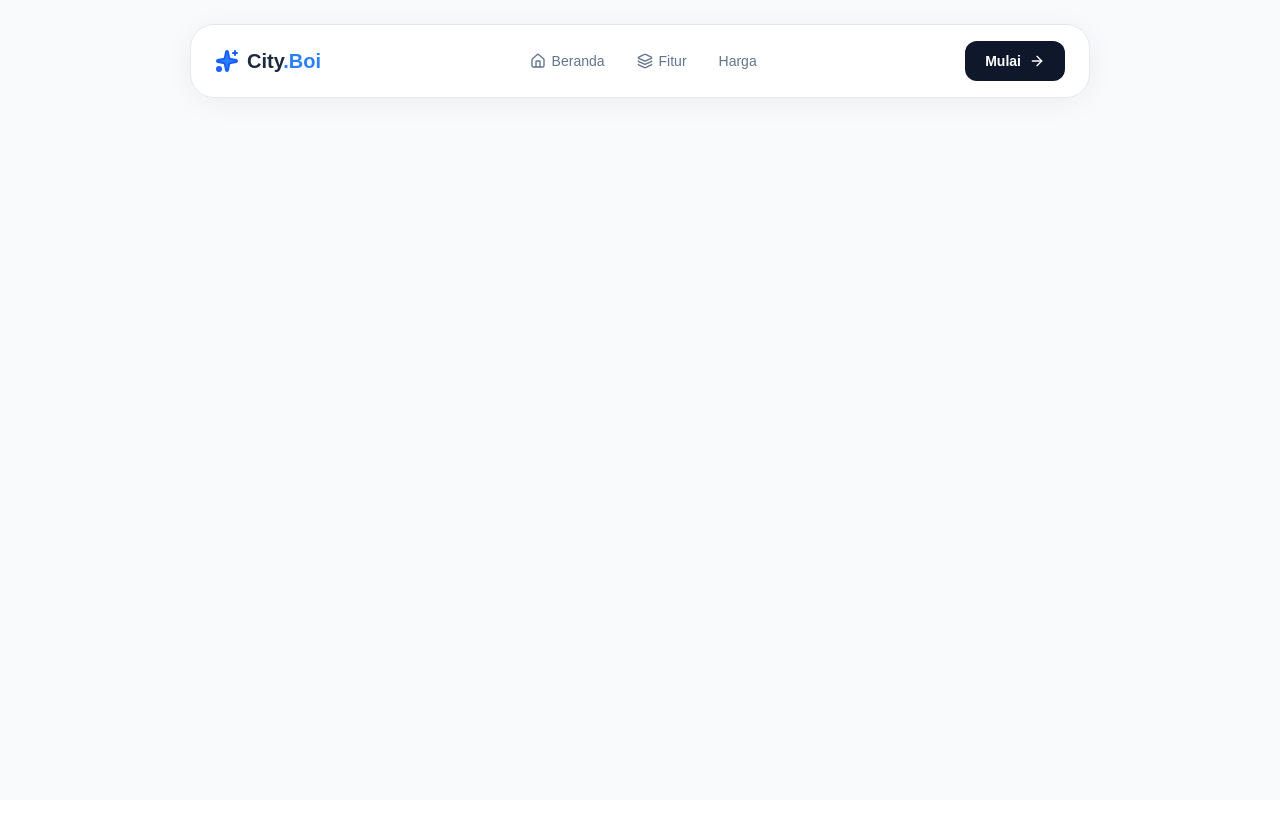
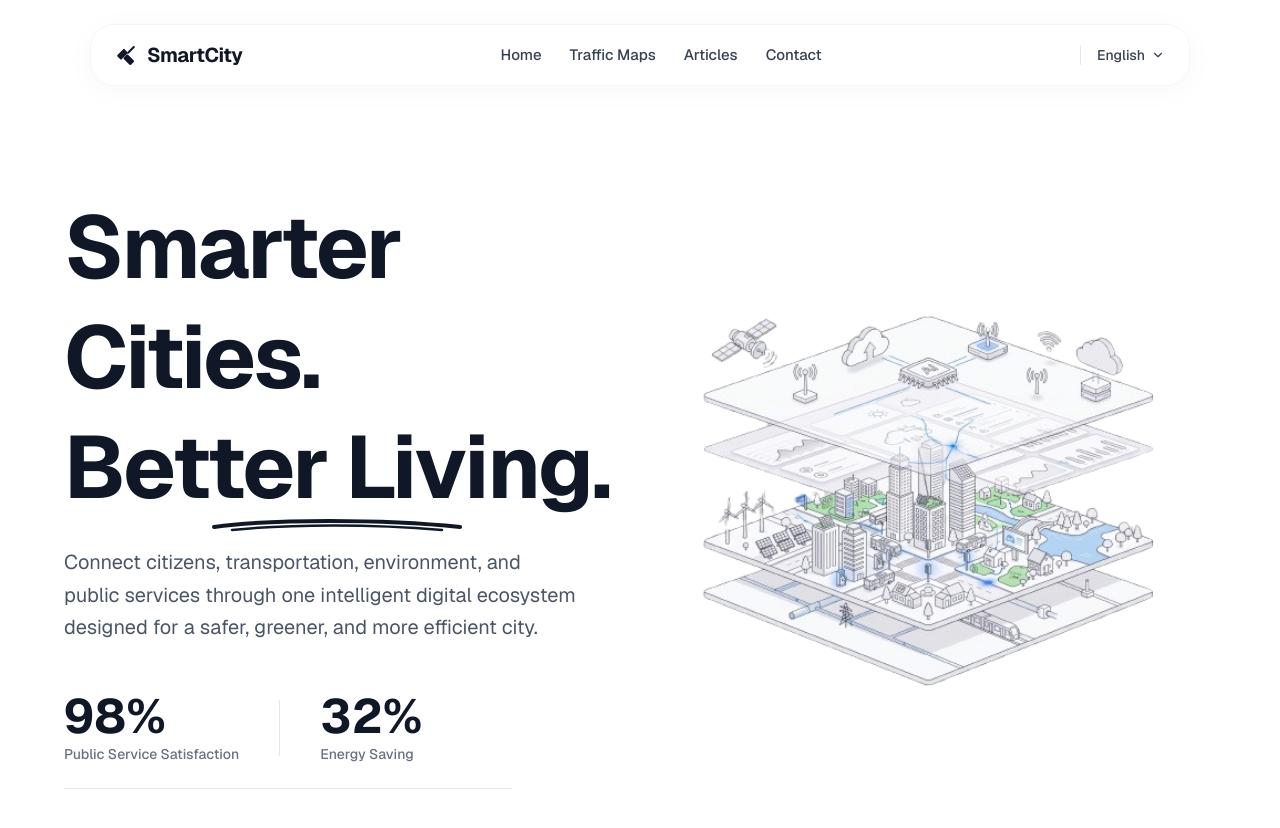
Before and after one commit to alghanifaras/WebDesign-Competition, a Next.js app: page / in a window 1280 px wide. Shown: the top 828 px of the page. Before the commit the page ends 800 px from the top, so only its background shows below. Built offline with nearby package versions, Linux system fonts and the light colour scheme.

Commit message:
hero section

```diff
--- a/src/app/layout.js
+++ b/src/app/layout.js
@@ -1,3 +1,4 @@
+import Navbar from "@/components/Navbar";
 import { Geist, Geist_Mono } from "next/font/google";
 import "./globals.css";
 
@@ -12,8 +13,8 @@ const geistMono = Geist_Mono({
 });
 
 export const metadata = {
-  title: "Create Next App",
-  description: "Generated by create next app",
+  title: "SmartCity Platform",
+  description: "Building the Future of Intelligent Cities",
 };
 
 export default function RootLayout({ children }) {
@@ -22,7 +23,10 @@ export default function RootLayout({ children }) {
       lang="en"
       className={`${geistSans.variable} ${geistMono.variable} h-full antialiased`}
     >
-      <body className="min-h-full flex flex-col">{children}</body>
+      <body className="min-h-full flex flex-col">
+        <Navbar />
+        {children}
+      </body>
     </html>
   );
 }
--- a/src/app/page.js
+++ b/src/app/page.js
@@ -1,12 +1,9 @@
-import Navbar from "@/components/Navbar";
-import Image from "next/image";
+import HeroSection from "@/components/HeroSection";
 
 export default function Home() {
   return (
-    <div className="flex flex-col min-h-screen bg-slate-50 font-poppins dark:bg-slate-900">
-      <main className="flex flex-col flex-1 w-full">
-        <Navbar />
-      </main>
-    </div>
+    <main className="w-full min-h-screen bg-white">
+      <HeroSection />
+    </main>
   );
 }
--- /dev/null
+++ b/src/components/HeroSection.jsx
@@ -0,0 +1,75 @@
+import React from 'react';
+
+const HeroSection = () => {
+  return (
+    <section className="bg-white pt-36 pb-16 lg:pt-48 lg:pb-24 font-sans overflow-hidden">
+      <div className="max-w-[1400px] mx-auto px-6 sm:px-8 lg:px-12 xl:px-16">
+        {/* Menghapus gap besar di sini agar elemen bisa lebih berdekatan */}
+        <div className="flex flex-col lg:flex-row items-center justify-between">
+
+          {/* Bagian Kiri: Konten Teks (z-10 agar selalu di atas jika gambar overlap) */}
+          <div className="w-full lg:w-[50%] flex flex-col justify-center items-start relative z-10 lg:pr-4">
+            <h1 className="text-5xl md:text-6xl lg:text-[5.5rem] font-bold text-gray-900 leading-tight mb-6 tracking-tight">
+              Smarter Cities.<br/>
+              <span className="relative whitespace-nowrap">
+                Better Living.
+                <svg
+                  className="absolute w-full h-4 -bottom-2 left-0 text-gray-900"
+                  viewBox="0 0 250 16"
+                  fill="none"
+                  xmlns="http://www.w3.org/2000/svg"
+                >
+                  <path d="M2 11C60 3 170 3 248 11" stroke="currentColor" strokeWidth="4" strokeLinecap="round"/>
+                  <path d="M20 14C80 8 160 8 230 14" stroke="currentColor" strokeWidth="2.5" strokeLinecap="round"/>
+                </svg>
+              </span>
+            </h1>
+
+            <p className="text-gray-600 text-lg md:text-xl mb-12 max-w-lg leading-relaxed">
+              Connect citizens, transportation, environment, and public services through one intelligent digital ecosystem designed for a safer, greener, and more efficient city.
+            </p>
+
+            <div className="w-full max-w-md">
+              <div className="flex items-center gap-10 mb-6">
+                <div>
+                  <h3 className="text-4xl lg:text-5xl font-bold text-gray-900 mb-1">98%</h3>
+                  <p className="text-gray-500 text-sm font-medium">Public Service Satisfaction</p>
+                </div>
+
+                {/* Garis Pembatas Vertikal */}
+                <div className="w-px h-14 bg-gray-200"></div>
+
+                <div>
+                  <h3 className="text-4xl lg:text-5xl font-bold text-gray-900 mb-1">32%</h3>
+                  <p className="text-gray-500 text-sm font-medium">Energy Saving</p>
+                </div>
+              </div>
+
+              {/* Garis Pembatas Horizontal */}
+              <div className="h-px w-full bg-gray-200 mb-6"></div>
+            </div>
+
+          </div>
+
+          {/* Bagian Kanan: Ilustrasi */}
+          {/* Memperlebar max-width, memberikan efek scale besar, dan negative margin kiri */}
+          <div className="w-full lg:w-[50%] flex justify-center lg:justify-end relative z-0 mt-16 lg:mt-0">
+            <img
+              src="/hero.png"
+              alt="Smart City Ecosystem Illustration"
+              className="w-full max-w-[800px] h-auto object-contain transform lg:scale-[1.2] xl:scale-[1.3] lg:-ml-16 pointer-events-none"
+            />
+          </div>
+
+        </div>
+      </div>
+
+
+
+    </section>
+
+
+  );
+};
+
+export default HeroSection;
--- a/src/components/Navbar.jsx
+++ b/src/components/Navbar.jsx
@@ -1,24 +1,63 @@
 "use client";
 
-import { useState } from "react";
+import { useState, useEffect } from "react";
 import { motion, useScroll, useMotionValueEvent, AnimatePresence } from "framer-motion";
-import { Sparkles, Menu, Home, Layers, ArrowRight } from "lucide-react";
+import { Menu, X, ChevronDown } from "lucide-react";
 
 export default function Navbar() {
   const { scrollY } = useScroll();
   const [isScrolled, setIsScrolled] = useState(false);
+  const [scrollVelocity, setScrollVelocity] = useState(0);
+  const [lastScrollY, setLastScrollY] = useState(0);
+  const [isScrolling, setIsScrolling] = useState(false);
+  const [scrollTimeout, setScrollTimeout] = useState(null);
+  const [mobileMenuOpen, setMobileMenuOpen] = useState(false);
 
-  // Mendeteksi posisi scroll, jika lebih dari 50px dari atas, ubah state
+  // Deteksi scroll velocity dan state
   useMotionValueEvent(scrollY, "change", (latest) => {
+    const velocity = latest - lastScrollY;
+    setScrollVelocity(velocity);
+    setLastScrollY(latest);
+
+    // Set scrolled state
     if (latest > 50) {
       setIsScrolled(true);
     } else {
       setIsScrolled(false);
+      setIsScrolling(false);
     }
+
+    // Deteksi apakah sedang scrolling
+    setIsScrolling(true);
+
+    // Clear timeout sebelumnya
+    if (scrollTimeout) clearTimeout(scrollTimeout);
+
+    // Set timeout untuk mendeteksi scroll berhenti
+    const newTimeout = setTimeout(() => {
+      setIsScrolling(false);
+    }, 800);
+
+    setScrollTimeout(newTimeout);
   });
 
+  // Cleanup timeout
+  useEffect(() => {
+    return () => {
+      if (scrollTimeout) clearTimeout(scrollTimeout);
+    };
+  }, [scrollTimeout]);
+
+  // Disesuaikan dengan referensi desain
+  const menuItems = [
+    { label: "Home", hasDropdown: false, href: "#" },
+    { label: "Traffic Maps", hasDropdown: false, href: "#" },
+    { label: "Articles", hasDropdown: false, href: "#" },
+    { label: "Contact", hasDropdown: false, href: "#" },
+  ];
+
   return (
-    <div className="fixed top-6 left-0 w-full flex justify-center z-50 font-poppins px-4 pointer-events-none">
+    <div className="fixed top-4 md:top-6 left-0 w-full flex justify-center z-50 font-sans px-4 pointer-events-none">
       <motion.nav
         layout
         initial={false}
@@ -26,36 +65,53 @@ export default function Navbar() {
         variants={{
           top: {
             width: "100%",
-            maxWidth: "900px",
+            maxWidth: "1100px",
             borderRadius: "24px",
             padding: "16px 24px",
             backgroundColor: "rgba(255, 255, 255, 0.9)",
-            boxShadow: "0 4px 30px rgba(0, 0, 0, 0.05)"
+            boxShadow: "0 4px 30px rgba(0, 0, 0, 0.03)",
           },
           scrolled: {
-            width: "280px",
+            width: isScrolling ? "320px" : "280px",
             borderRadius: "999px",
             padding: "10px 16px",
-            backgroundColor: "rgba(255, 255, 255, 0.8)",
-            boxShadow: "0 10px 40px rgba(0, 0, 0, 0.1)"
-          }
+            backgroundColor: "rgba(255, 255, 255, 0.85)",
+            boxShadow: "0 10px 40px rgba(0, 0, 0, 0.1)",
+            backdropFilter: "blur(12px)",
+          },
         }}
         transition={{
           type: "spring",
           stiffness: 300,
           damping: 25,
-          mass: 0.5
+          mass: 0.5,
         }}
-        className="flex items-center justify-between border border-slate-200 backdrop-blur-md pointer-events-auto"
+        className="flex items-center justify-between border border-gray-100 backdrop-blur-md pointer-events-auto relative"
       >
-        {/* Logo / Brand */}
-        <motion.div layout className="flex items-center gap-2 cursor-pointer text-blue-600">
-          <Sparkles size={isScrolled ? 20 : 24} className="fill-blue-500" />
+        {/* Logo / Brand (Style Monotree) */}
+        <motion.div
+          layout
+          className="flex items-center gap-2 cursor-pointer text-gray-900 flex-shrink-0"
+        >
+          {/* Custom SVG Logo menyerupai referensi */}
+          <svg
+            width={isScrolled ? "20" : "24"}
+            height={isScrolled ? "20" : "24"}
+            viewBox="0 0 24 24"
+            fill="currentColor"
+            className="transition-all duration-300"
+          >
+            <path d="M21.93 5.73l-2.42-2.42c-.39-.39-1.02-.39-1.41 0l-5.75 5.75c-.39.39-.39 1.02 0 1.41.39.39 1.02.39 1.41 0l5.75-5.75c.39-.39.39-1.02 0-1.41z" />
+            <path d="M12.45 9.17L9.62 6.34c-.39-.39-1.02-.39-1.41 0L2.45 12.1c-.39.39-.39 1.02 0 1.41l2.83 2.83c.39.39 1.02.39 1.41 0l5.75-5.75c.4-.39.4-1.03.01-1.42z" />
+            <path d="M18.8 17.52l-5.75-5.75c-.39-.39-1.02-.39-1.41 0l-2.83 2.83c-.39.39-.39 1.02 0 1.41l5.75 5.75c.39.39 1.02.39 1.41 0l2.83-2.83c.39-.39.39-1.02 0-1.41z" />
+          </svg>
           <motion.span
             layout
-            className={`font-bold text-slate-800 ${isScrolled ? 'text-sm' : 'text-xl'}`}
+            className={`font-bold text-gray-900 tracking-tight ${
+              isScrolled ? "text-sm" : "text-xl"
+            } ${isScrolled && isScrolling ? "hidden" : ""}`}
           >
-            City<span className="text-blue-500">.Boi</span>
+            SmartCity
           </motion.span>
         </motion.div>
 
@@ -67,42 +123,120 @@ export default function Navbar() {
               animate={{ opacity: 1, y: 0 }}
               exit={{ opacity: 0, y: -10, filter: "blur(4px)" }}
               transition={{ duration: 0.2 }}
-              className="hidden md:flex items-center gap-8 font-medium text-slate-500 text-sm"
+              className="hidden md:flex items-center gap-7 font-medium text-gray-700 text-[15px]"
             >
-              <a href="#" className="hover:text-blue-500 transition-colors flex items-center gap-1.5"><Home size={16}/> Beranda</a>
-              <a href="#" className="hover:text-blue-500 transition-colors flex items-center gap-1.5"><Layers size={16}/> Fitur</a>
-              <a href="#" className="hover:text-blue-500 transition-colors">Harga</a>
+              {menuItems.map((item) => (
+                <a
+                  key={item.label}
+                  href={item.href}
+                  className="hover:text-black transition-colors flex items-center gap-1.5"
+                >
+                  {item.label}
+                  {item.hasDropdown && <ChevronDown size={14} className="text-gray-500 mt-0.5" />}
+                </a>
+              ))}
             </motion.div>
           )}
         </AnimatePresence>
 
-        {/* CTA Button / Menu Icon Action */}
-        <motion.div layout className="flex items-center">
+        {/* Dynamic Island Menu - Submenu (Scrolled State) */}
+        <AnimatePresence mode="wait">
+          {isScrolled && !isScrolling && (
+            <motion.div
+              initial={{ opacity: 0, scale: 0.8 }}
+              animate={{ opacity: 1, scale: 1 }}
+              exit={{ opacity: 0, scale: 0.8 }}
+              transition={{ duration: 0.15 }}
+              className="hidden md:flex flex-col gap-1 py-1 max-w-xs"
+            >
+              {menuItems.slice(0, 2).map((item) => (
+                <a
+                  key={item.label}
+                  href={item.href}
+                  className="text-xs font-semibold text-gray-600 hover:text-black hover:bg-gray-100 transition-colors px-3 py-1.5 rounded-lg flex items-center justify-between"
+                >
+                  {item.label}
+                  {item.hasDropdown && <ChevronDown size={12} />}
+                </a>
+              ))}
+            </motion.div>
+          )}
+        </AnimatePresence>
+
+        {/* CTA Button / Menu Icon */}
+        <motion.div layout className="flex items-center gap-2 flex-shrink-0">
+          {/* Desktop CTA Button */}
           <AnimatePresence mode="wait">
             {!isScrolled ? (
-              <motion.button
-                key="cta-btn"
+              <motion.div
+                key="cta-group"
                 initial={{ opacity: 0, scale: 0.8 }}
                 animate={{ opacity: 1, scale: 1 }}
                 exit={{ opacity: 0, scale: 0.8, transition: { duration: 0.15 } }}
-                className="hidden md:flex items-center gap-2 px-5 py-2.5 bg-slate-900 text-white rounded-xl text-sm font-bold hover:bg-blue-600 transition-colors"
+                className="hidden md:flex items-center gap-4"
               >
-                Mulai <ArrowRight size={16} />
-              </motion.button>
+
+                {/* Language Selector meniru referensi */}
+                <div className="flex items-center gap-1.5 text-sm font-medium text-gray-700 cursor-pointer hover:text-black border-l border-gray-200 pl-4">
+                  English <ChevronDown size={14} />
+                </div>
+              </motion.div>
             ) : (
               <motion.button
                 key="menu-btn"
                 initial={{ opacity: 0, scale: 0.8 }}
                 animate={{ opacity: 1, scale: 1 }}
                 exit={{ opacity: 0, scale: 0.8 }}
-                className="p-2 bg-slate-100 rounded-full text-slate-700 hover:bg-slate-200 transition-colors"
+                className="hidden md:flex p-2 bg-gray-100 rounded-full text-gray-700 hover:bg-gray-200 transition-colors"
               >
                 <Menu size={18} />
               </motion.button>
             )}
           </AnimatePresence>
+
+          {/* Mobile Menu Button */}
+          <motion.button
+            className="md:hidden p-2 text-gray-700 z-10"
+            onClick={() => setMobileMenuOpen(!mobileMenuOpen)}
+            whileTap={{ scale: 0.95 }}
+          >
+            {mobileMenuOpen ? (
+              <X size={24} />
+            ) : (
+              <Menu size={24} />
+            )}
+          </motion.button>
         </motion.div>
       </motion.nav>
+
+      {/* Mobile Menu Dropdown */}
+      <AnimatePresence>
+        {mobileMenuOpen && (
+          <motion.div
+            initial={{ opacity: 0, y: -10, scale: 0.95 }}
+            animate={{ opacity: 1, y: 0, scale: 1 }}
+            exit={{ opacity: 0, y: -10, scale: 0.95 }}
+            transition={{ type: "spring", stiffness: 300, damping: 25 }}
+            className="absolute top-20 left-4 right-4 md:hidden bg-white rounded-2xl border border-gray-100 shadow-xl backdrop-blur-md pointer-events-auto overflow-hidden"
+          >
+            <div className="flex flex-col p-4 gap-2">
+              {menuItems.map((item) => (
+                <motion.a
+                  key={item.label}
+                  href={item.href}
+                  className="flex items-center justify-between px-4 py-3 text-gray-700 hover:bg-gray-50 rounded-xl transition-colors font-medium text-[15px]"
+                  onClick={() => setMobileMenuOpen(false)}
+                  whileHover={{ x: 4 }}
+                >
+                  {item.label}
+                  {item.hasDropdown && <ChevronDown size={16} className="text-gray-400" />}
+                </motion.a>
+              ))}
+
+            </div>
+          </motion.div>
+        )}
+      </AnimatePresence>
     </div>
   );
 }
```
Also changed, not shown: public/hero.png (added).
